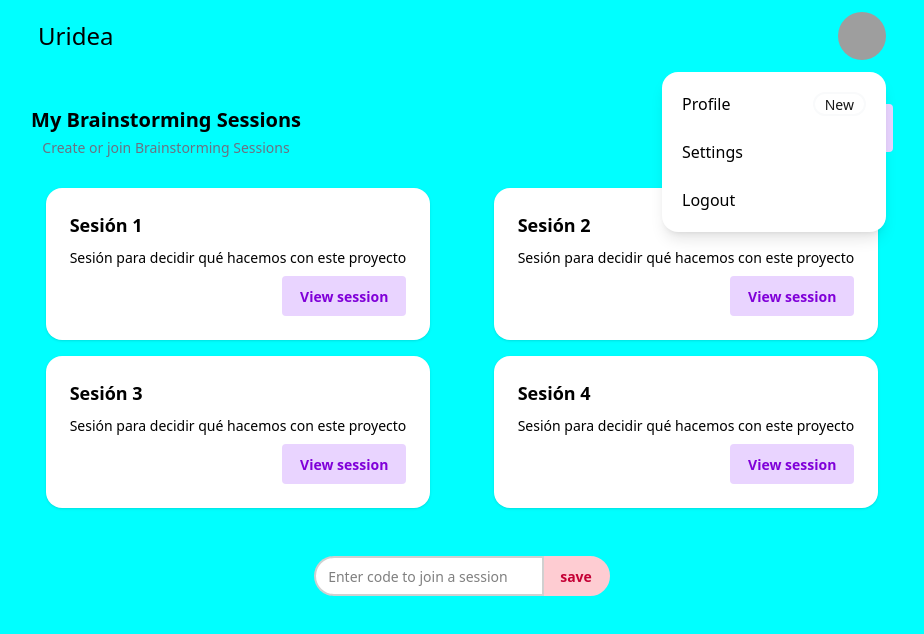
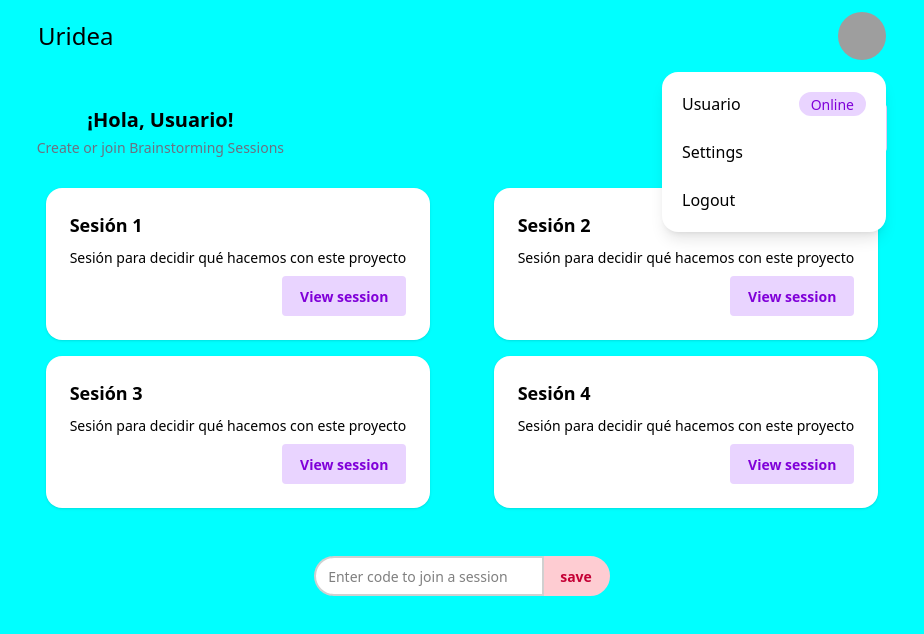
Before and after one commit to AsroLabs/Uridea, a Next.js app: page /menu in a window 1280 px wide. Both pictures are taken after a click on the button 1040 px from the left and 36 px from the top of the page. Shown: the top 634 px of the page, without its empty margins (178-1102 px from the left). Built offline with nearby package versions, Linux system fonts and the light colour scheme; no server answers; grey boxes are pictures that could not be loaded.

Commit message:
Add username on the after-login menu page

```diff
--- a/src/app/menu/components/sections/HeroSection.tsx
+++ b/src/app/menu/components/sections/HeroSection.tsx
@@ -1,9 +1,21 @@
+"use client";
+
+import { useUser } from "@/hooks/useUser";
+
 export default function HeroSection() {
+    const { fullName, isLoading } = useUser();
+
     return (
         <section className="flex flex-col md:flex-row md:justify-around items-center gap-5 px-2 py-8">
             <div className="text-center">
-                <h1 className="text-lg md:text-xl font-extrabold text-black leading-6 md:leading-10">My Brainstorming Sessions</h1>
-                <p className=" text-sm text-gray-500 leading-4">Create or join Brainstorming Sessions</p>
+                <h1 className="text-lg md:text-xl font-extrabold text-black leading-6 md:leading-10">
+                    {isLoading ? (
+                        <span className="loading loading-dots loading-md"></span>
+                    ) : (
+                        `¡Hola, ${fullName || "Usuario"}!`
+                    )}
+                </h1>
+                <p className="text-sm text-gray-500 leading-4">Create or join Brainstorming Sessions</p>
             </div>
 
             <button className="btn rounded btn-primary  btn-sm md:btn-md lg:btn-lg">
--- a/src/app/menu/components/sections/MenuHeader.tsx
+++ b/src/app/menu/components/sections/MenuHeader.tsx
@@ -1,8 +1,11 @@
 import { createClient } from "@/utils/supabase/client";
 import { useRouter } from "next/navigation";
+import { useUser } from "@/hooks/useUser";
 
 export default function MenuHeader() {
   const router = useRouter();
+  const { fullName, isLoading } = useUser();
+
   const handleLogout = async (e: React.MouseEvent<HTMLButtonElement>) => {
     e.preventDefault();
     try {
@@ -38,10 +41,16 @@ export default function MenuHeader() {
             tabIndex={0}
             className="menu dropdown-content bg-base-100 rounded-box z-[100] mt-3 w-48 sm:w-56 p-2 shadow-lg text-sm sm:text-base">
             <li>
-              <a className="justify-between py-3">
-                Profile
-                <span className="badge">New</span>
-              </a>
+              <div className="py-3 justify-between">
+                {isLoading ? (
+                  <span className="loading loading-spinner loading-sm"></span>
+                ) : (
+                  <>
+                    {fullName || "Usuario"}
+                    <span className="badge badge-primary">Online</span>
+                  </>
+                )}
+              </div>
             </li>
             <li><a className="py-3">Settings</a></li>
             <li><button className="py-3" onClick={handleLogout}>Logout</button></li>
--- /dev/null
+++ b/src/hooks/useUser.tsx
@@ -0,0 +1,91 @@
+import { useEffect, useState } from 'react';
+import { createClient } from '@/utils/supabase/client';
+import { User } from '@supabase/supabase-js';
+
+interface UserMetadata {
+  full_name?: string;
+}
+
+interface UserData {
+  user: User | null;
+  fullName: string | null;
+  isLoading: boolean;
+  error: Error | null;
+}
+
+export function useUser(): UserData {
+  const [userData, setUserData] = useState<UserData>({
+    user: null,
+    fullName: null,
+    isLoading: true,
+    error: null,
+  });
+
+  useEffect(() => {
+    const supabase = createClient();
+
+    async function getUser() {
+      try {
+        const { data: { user }, error } = await supabase.auth.getUser();
+
+        if (error) {
+          throw error;
+        }
+
+        if (user) {
+          const metadata = user.user_metadata as UserMetadata;
+          setUserData({
+            user,
+            fullName: metadata.full_name || null,
+            isLoading: false,
+            error: null,
+          });
+        } else {
+          setUserData({
+            user: null,
+            fullName: null,
+            isLoading: false,
+            error: null,
+          });
+        }
+      } catch (error) {
+        setUserData({
+          user: null,
+          fullName: null,
+          isLoading: false,
+          error: error as Error,
+        });
+      }
+    }
+
+    getUser();
+
+    // Subscribe to auth state changes
+    const { data: { subscription } } = supabase.auth.onAuthStateChange(
+      async (event, session) => {
+        if (session?.user) {
+          const metadata = session.user.user_metadata as UserMetadata;
+          setUserData({
+            user: session.user,
+            fullName: metadata.full_name || null,
+            isLoading: false,
+            error: null,
+          });
+        } else {
+          setUserData({
+            user: null,
+            fullName: null,
+            isLoading: false,
+            error: null,
+          });
+        }
+      }
+    );
+
+    return () => {
+      subscription.unsubscribe();
+    };
+  }, []);
+
+  return userData;
+}
```
